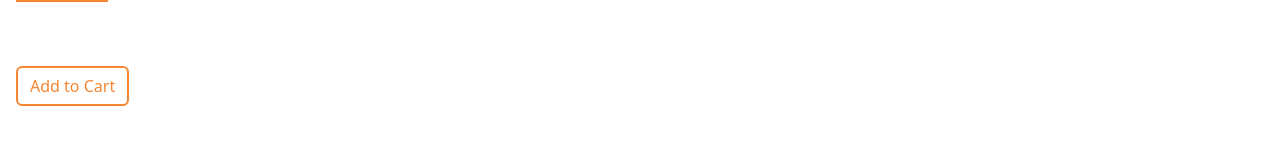
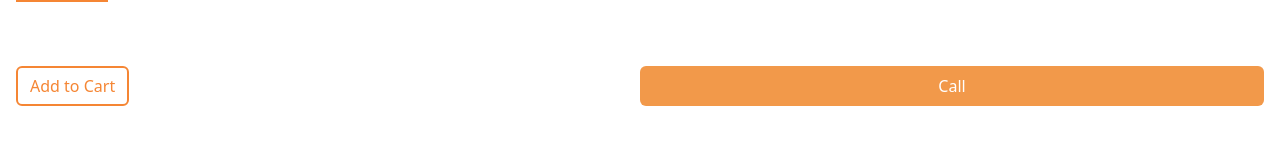
Before and after one commit to Lyle-Technologies/Hakika, a React (Create React App) app: page /product/1 in a window 1280 px wide. Shown: the part 570-714 px from the top of the page. Built offline with nearby package versions, Linux system fonts and the light colour scheme; no server answers.

Commit message:
fixed the call button bug

```diff
--- a/src/App.css
+++ b/src/App.css
@@ -106,7 +106,13 @@ form > * {
     margin-left: 5px;
     color: #F2994A;
 }
-
+.callBtn{
+    background: #F2994A !important;
+    color: #fff !important;
+    font-family: 'Exo', sans-serif;
+    font-weight: 600;
+    line-height: 20px;
+}
 #passwordContainer {
     position: relative;
 }
--- a/src/Pages/ProductPage.js
+++ b/src/Pages/ProductPage.js
@@ -5,6 +5,7 @@ import useFetch from "../Components/useFetch";
 import { useNavigate, useParams } from "react-router-dom";
 import { Oval } from "react-loader-spinner";
 import ProductDetail from "../Components/ProductDetail";
+import { Button } from "react-bootstrap";
 
 const ProductPage = () => {
   const navigate = useNavigate();
@@ -83,7 +84,7 @@ const ProductPage = () => {
               >
                 Add to Cart
               </button>
-              <button className="btn themeColor text-white w-50">Call</button>
+              <button className="w-50 btn callBtn">Call</button>
             </div>
           </div>
         </div>
```
